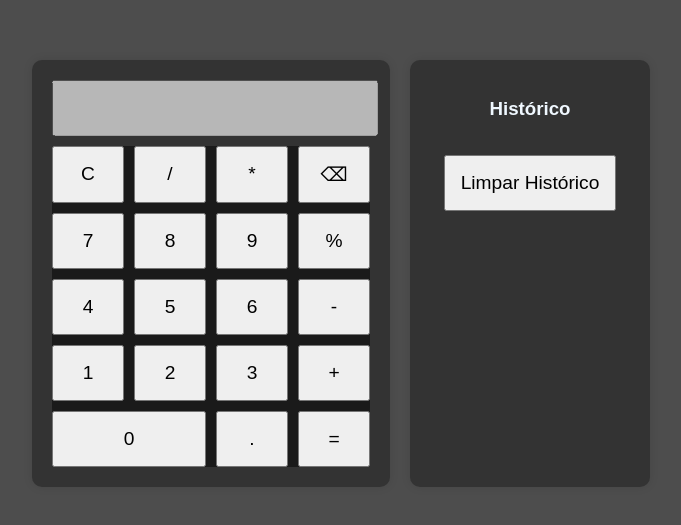
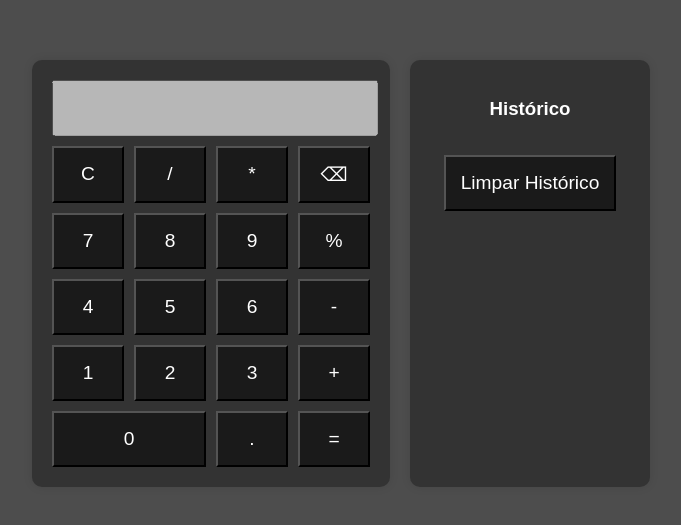
Before and after one commit to LeoMarxs/JSCalculator, a plain HTML site: page index.html in a window 1280 px wide. Shown: the part 135-660 px from the top of the page, without its empty margins (299-980 px from the left). Drawn offline with Linux system fonts and the light colour scheme.

Commit message:
add estilização

```diff
--- a/style.css
+++ b/style.css
@@ -14,7 +14,7 @@ body {
 }
 
 .calculator, .history {
-    color: aliceblue;
+    color: white;
     background: #333333;
     padding: 20px;
     border-radius: 10px;
@@ -32,10 +32,11 @@ body {
     font-size: 1.5em;
     text-align: right;
     margin-bottom: 10px;
+    color: black;
 }
 
 .buttons {
-    background-color: #1A1A1A;
+
     display: grid;
     grid-template-columns: repeat(4, 1fr);
     gap: 10px;
@@ -46,6 +47,8 @@ button {
     padding: 15px;
     font-size: 1.2em;
     cursor: pointer;
+    background-color: #1A1A1A;
+    color: white;
 }
 
 .history-list {
```
